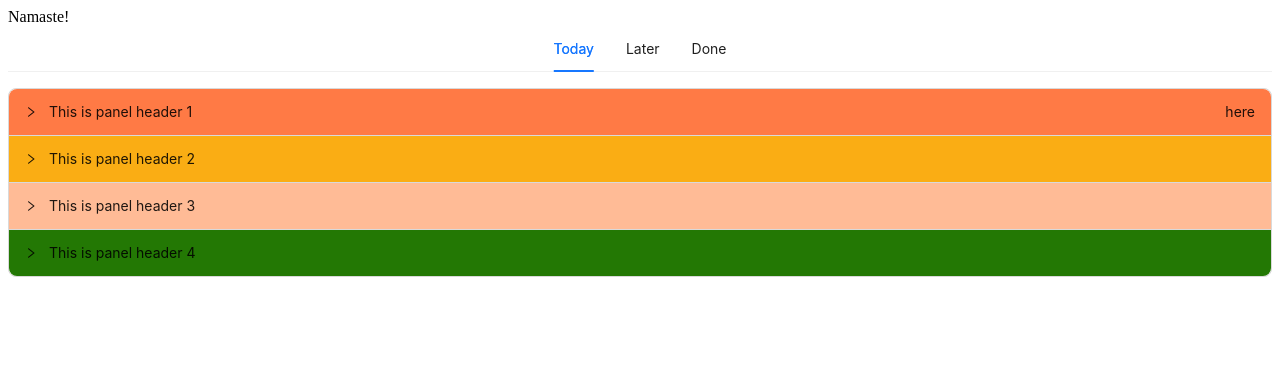
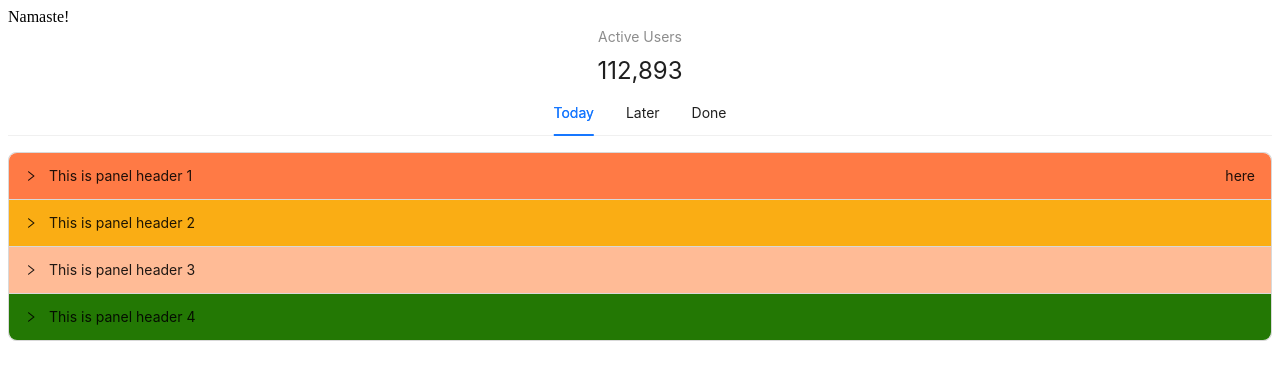
Before and after one commit to dhruv7393/uxcomponent, a React (Vite) app: page / in a window 1280 px wide. Shown: the top 380 px of the page. Built offline with nearby package versions, Linux system fonts and the light colour scheme.

Commit message:
Adding StatisticCreator

```diff
--- a/index.ts
+++ b/index.ts
@@ -4,5 +4,6 @@ export { default as CarouselCreator } from "./src/component/CarouselCreator";
 export { default as CheckboxCreator } from "./src/component/CheckboxCreator";
 export { default as CollapseCreator } from "./src/component/CollapseCreator";
 export { default as SelectCreator } from "./src/component/SelectCreator";
+export { default as StatisticCreator } from "./src/component/StatisticCreator";
 export { default as StepsCreator } from "./src/component/StepsCreator";
 export { default as TabCreator } from "./src/component/TabCreator";
--- a/package.json
+++ b/package.json
@@ -1,7 +1,7 @@
 {
   "name": "ux-component",
   "private": false,
-  "version": "1.2.1",
+  "version": "1.3.0",
   "type": "module",
   "scripts": {
     "dev": "vite",
--- a/src/App.tsx
+++ b/src/App.tsx
@@ -1,9 +1,11 @@
+import StatisticCreatorDoc from "./documentation/StatisticCreatorDoc";
 import TabCreatorDoc from "./documentation/TabCreatorDoc";
 
 function App() {
   return (
     <>
       Namaste!
+      <StatisticCreatorDoc />
       <TabCreatorDoc />
     </>
   );
--- /dev/null
+++ b/src/component/StatisticCreator.tsx
@@ -0,0 +1,16 @@
+import { Statistic } from "antd";
+
+interface StatisticCreatorProps {
+  title: string;
+  value: string;
+}
+
+const StatisticCreator = ({ title, value }: StatisticCreatorProps) => {
+  return (
+    <div style={{ textAlign: "center" }}>
+      <Statistic title={title} value={value} />
+    </div>
+  );
+};
+
+export default StatisticCreator;
--- /dev/null
+++ b/src/documentation/StatisticCreatorDoc.tsx
@@ -0,0 +1,9 @@
+import StatisticCreator from "../component/StatisticCreator";
+
+const StatisticCreatorDoc = () => {
+  const title = "Active Users";
+  const value = "112893";
+  return <StatisticCreator title={title} value={value} />;
+};
+
+export default StatisticCreatorDoc;
```
